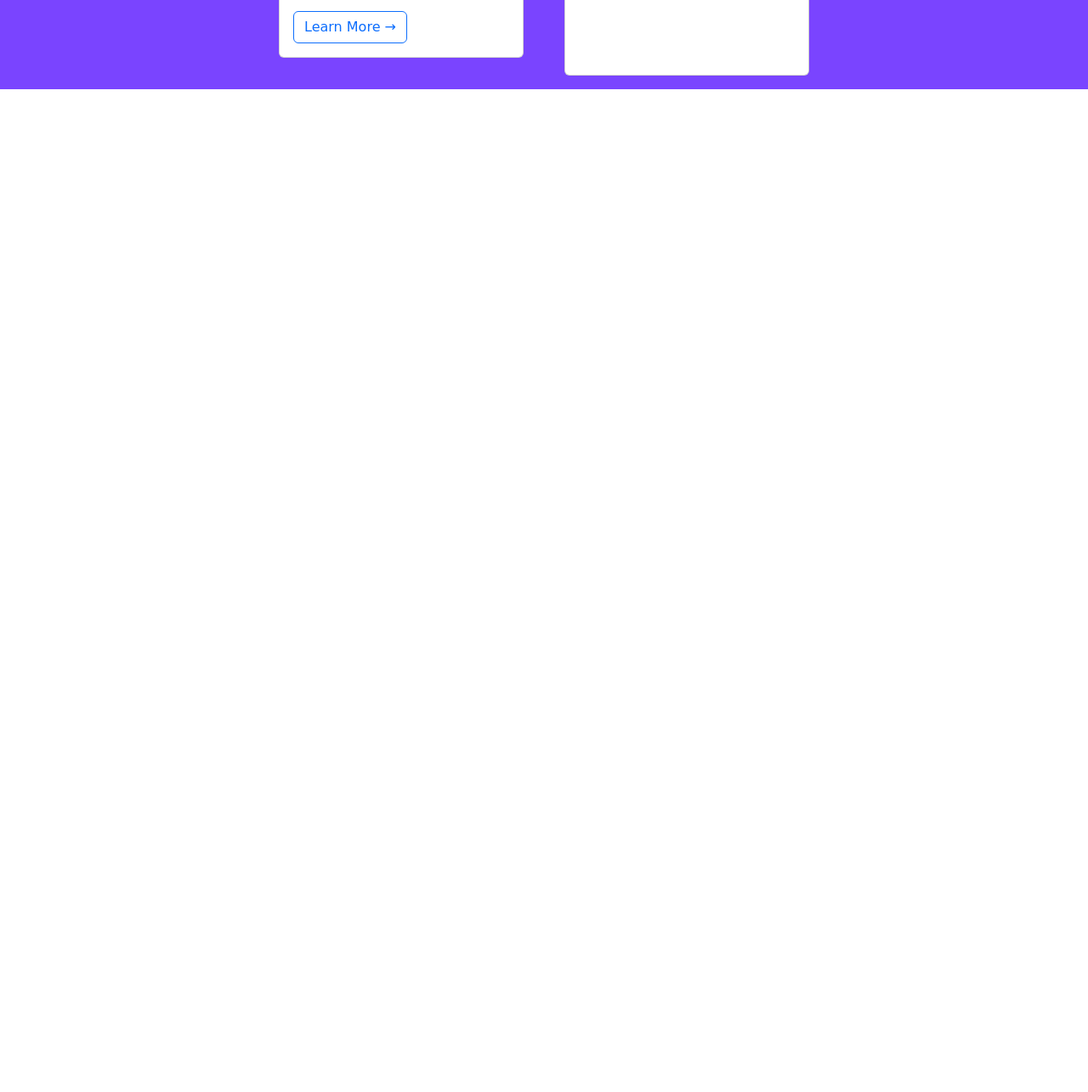
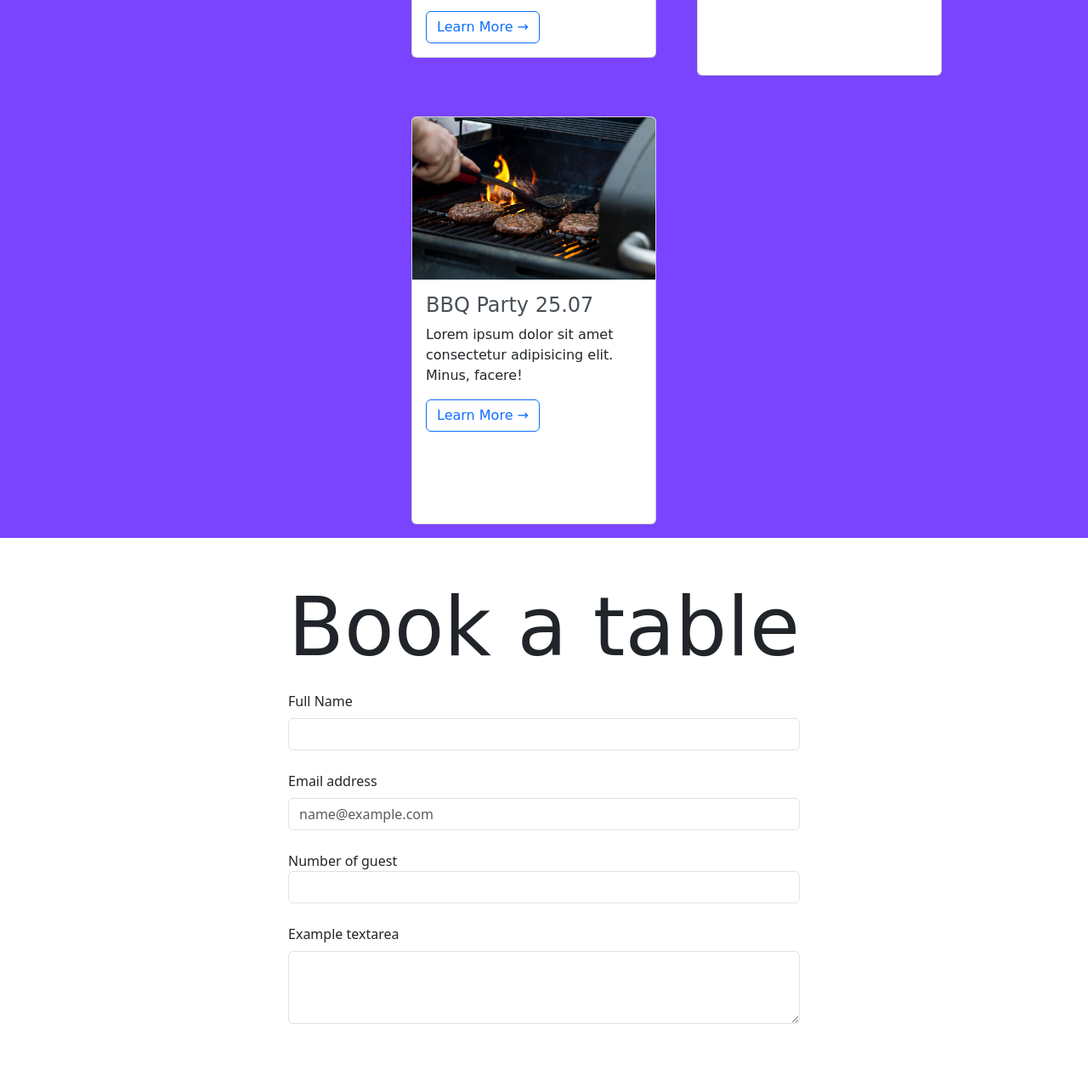
Before and after one commit to SilvaOz/mini-burgers, a website: page src/index.html in a window 1280 px wide. Shown: the part 773-2058 px from the top of the page at 85% size. Before the commit the page ends 878 px from the top, so only its background shows below. Drawn offline with nearby package versions, Linux system fonts and the light colour scheme; a web font is replaced by a local one.

Commit message:
Form section added

```diff
--- a/src/index.html
+++ b/src/index.html
@@ -16,7 +16,7 @@
 
 
     <!-- section card -->
-    <div class="navbar-2 pb-3">
+    <div class=" navbar-2 pb-3 row">
       <h2 class="text-white pb-5 pt-5 text-center">What's new at Benny's</h2>
 
       <div class="row justify-content-center align-items-center gap-5">
@@ -58,6 +58,25 @@
       </div>
     </div>
 
+    <!-- form section -->
+<fieldset class="d-flex justify-content-center align-items-center">
+    <div class="mb-3 p-5">
+      <h2 class="pb-2" id="contact">Book a table</h2>
+      <label for="exampleFormControlInput1" class="form-label">Full Name</label>
+      <input type="email" class="form-control " id="exampleFormControlInput1"><br>
+      <label for="exampleFormControlInput1" class="form-label">Email address</label>
+      <input type="email" class="form-control" id="exampleFormControlInput1" placeholder="name@example.com"><br>
+      <label for="number">Number of guest</label><br>
+      <input type="number" class="form-control" id="number"><br>
+
+    <div class="mb-3">
+      <label for="exampleFormControlTextarea1" class="form-label">Example textarea</label>
+      <textarea class="form-control" id="exampleFormControlTextarea1" rows="3"></textarea>
+    </div>
+  </div>
+  </fieldset>
+
+
 
     <!-- Custom scripts, edit above this line -->
     <script src="scripts/index.js"></script>
--- a/src/scss/main.scss
+++ b/src/scss/main.scss
@@ -12,4 +12,8 @@
  .navbar-2 h4{
     color: white;
     font-family: 'Love Ya Like A Sister', cursive;
+ }
+#contact{
+    font-family: 'Love Ya Like A Sister', cursive;
+    font-size: 6rem;
 }
```
Also changed, not shown: src/styles/main.css, 1 other file.
